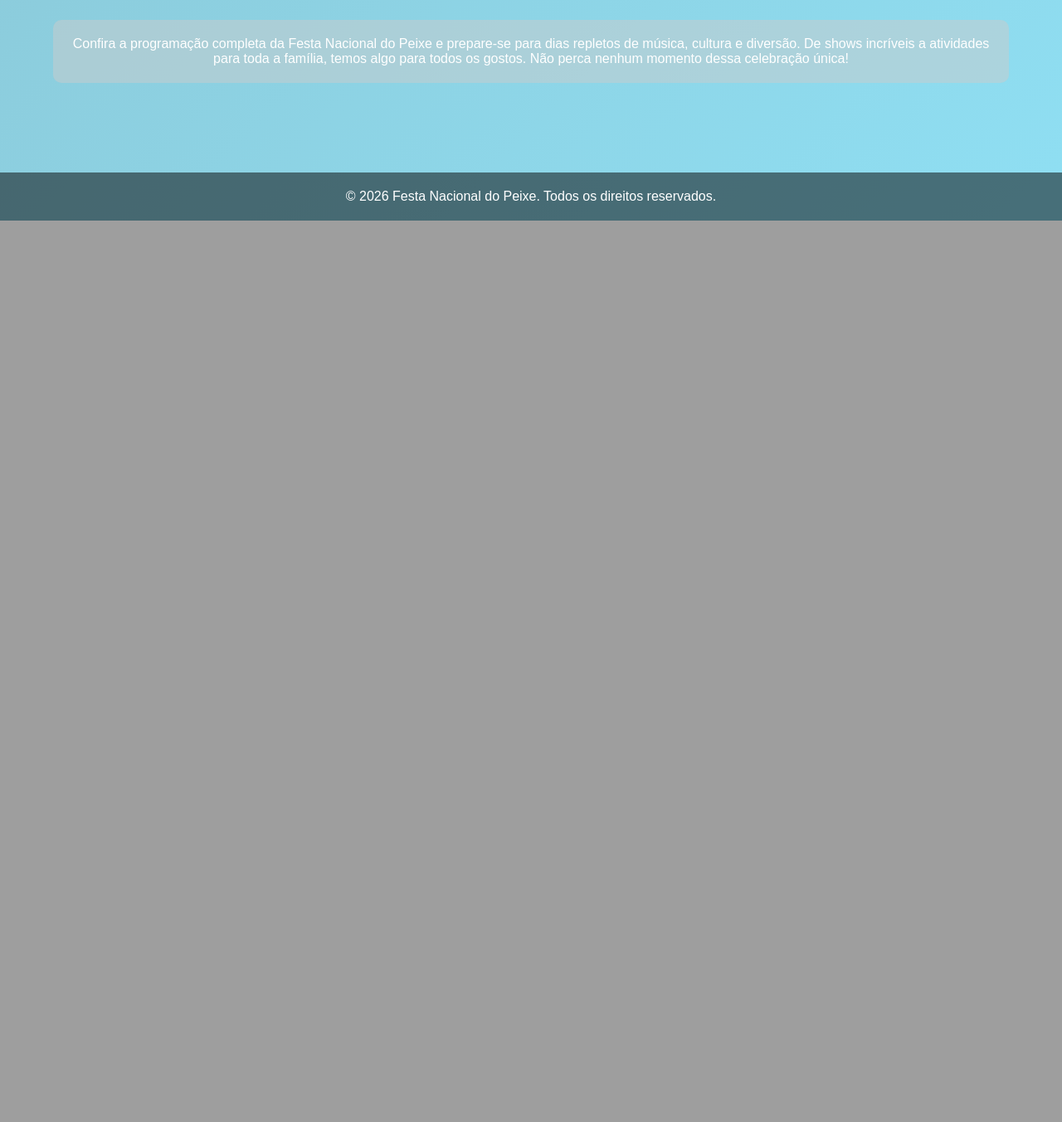
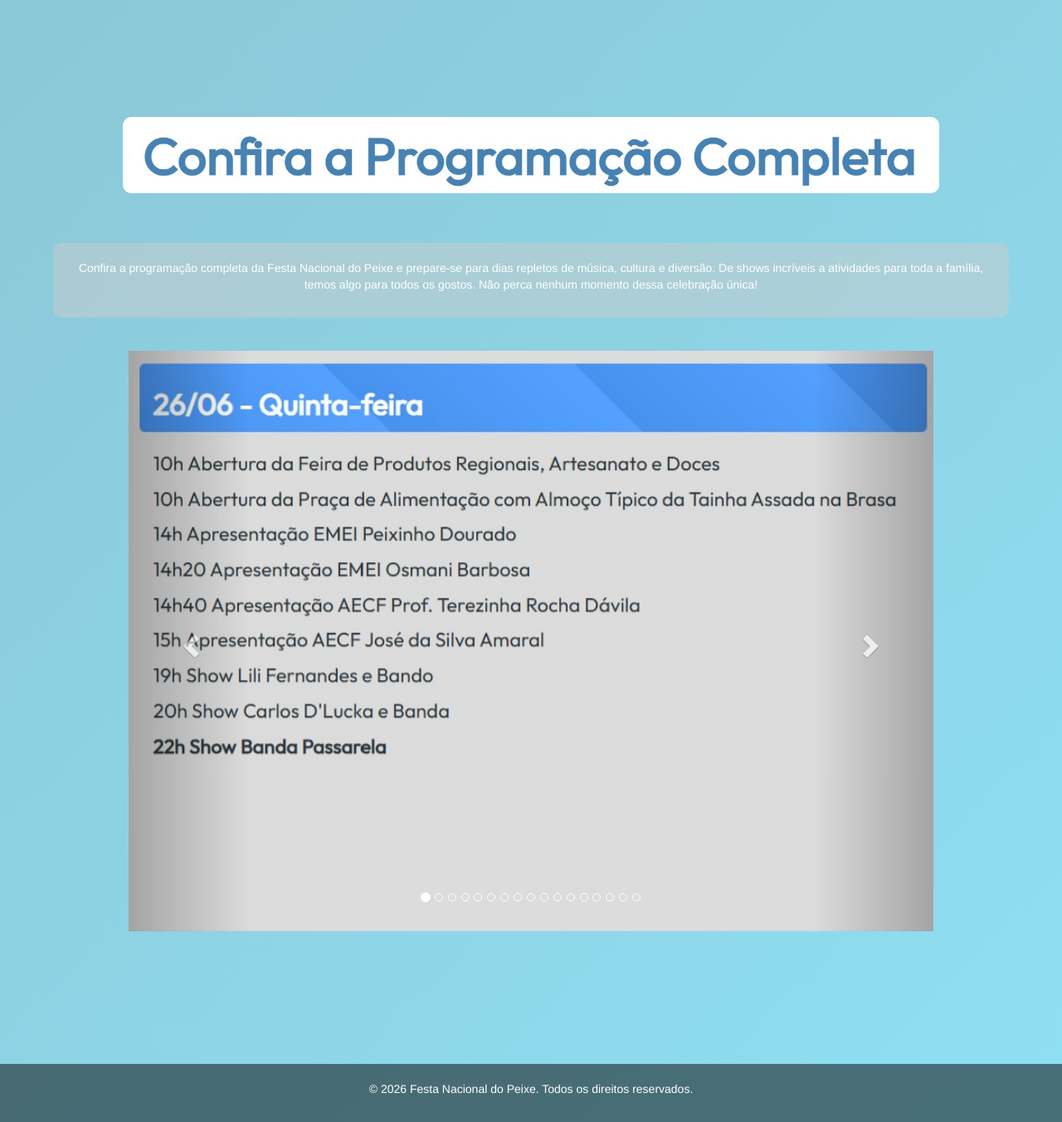
Before and after one commit to MarcosEinecke/Aulas_Senac_2025, a PHP site: page /Convite/indexConvite.html in a window 1280 px wide. Shown: the part 1431-2784 px from the top of the page at 83% size. Before the commit the page ends 1697 px from the top, so only its background shows below. Run offline with PHP 8.4, Linux system fonts and the light colour scheme.

Commit message:
Grid ok, Programação ok

```diff
--- a/Desenvolvimento Web/Aula 05 -  Grid/Convite/indexConvite.html
+++ b/Desenvolvimento Web/Aula 05 -  Grid/Convite/indexConvite.html
@@ -6,12 +6,19 @@
     <meta name="viewport" content="width=device-width, initial-scale=1.0">
     <title>Convite</title>
     <link rel="stylesheet" href="style.css">
+    <link rel="stylesheet" href="https://maxcdn.bootstrapcdn.com/bootstrap/3.4.1/css/bootstrap.min.css">
+    <script src="https://ajax.googleapis.com/ajax/libs/jquery/3.7.1/jquery.min.js"></script>
+    <script src="https://maxcdn.bootstrapcdn.com/bootstrap/3.4.1/js/bootstrap.min.js"></script>
 </head>
 
 <body>
     <div class="background-image"><img
             src="https://tramandai.rs.gov.br/download/Banner-site-Prefeitura-1675-x-300-px.png" alt="Imagem de Fundo">
     </div>
+
+
+    <section class="inicio">
+
 
         <div class="imagem-fundo"></div>
         <div class="container">
@@ -23,8 +30,10 @@
 
         </div>
 
+    </section><br><br><br>
 
 
+    <section class=" Fotos do Evento">
         <div class="container">
             <div class="image">
                 <img src="https://encrypted-tbn0.gstatic.com/images?q=tbn:ANd9GcTw1I34lEqhcoj4zntUOV52FeS6iKDwdE-zEQ&s"
@@ -40,33 +49,151 @@
                     alt="Evento de Música">
             </div>
         </div>
-
+    </section>
 
 
     <br> <br><br> <br><br> <br>
 
-
+    <section class="Programação do Evento">
 
         <div>
             <div>
-            <h1 class="programacao">Programação</h1>
+                <h1 class="programacao"><img src="Imagens/1.jpg" alt="imagem programação"></h1>
             </div><br><br>
 
-        <div class = "div-programacao">
+            <div class="div-programacao">
                 <p>Confira a programação completa da Festa Nacional do Peixe e prepare-se para dias
                     repletos de música, cultura
-                e diversão. De shows incríveis a atividades para toda a família, temos algo para todos os gostos. Não
+                    e diversão. De shows incríveis a atividades para toda a família, temos algo para todos os gostos.
+                    Não
                     perca
                     nenhum momento dessa celebração única!</p>
             </div>
+
+
+
+        </div>
+
+
+
+        <div class="container">
+            <div id="myCarousel" class="carousel slide" data-ride="carousel">
+                <!-- Indicators -->
+                <ol class="carousel-indicators">
+                    <li data-target="#myCarousel" data-slide-to="1" class="active"></li>
+                    <li data-target="#myCarousel" data-slide-to="2"></li>
+                    <li data-target="#myCarousel" data-slide-to="3"></li>
+                    <li data-target="#myCarousel" data-slide-to="4"></li>
+                    <li data-target="#myCarousel" data-slide-to="5"></li>
+                    <li data-target="#myCarousel" data-slide-to="6"></li>
+                    <li data-target="#myCarousel" data-slide-to="7"></li>
+                    <li data-target="#myCarousel" data-slide-to="8"></li>
+                    <li data-target="#myCarousel" data-slide-to="9"></li>
+                    <li data-target="#myCarousel" data-slide-to="10"></li>
+                    <li data-target="#myCarousel" data-slide-to="11"></li>
+                    <li data-target="#myCarousel" data-slide-to="12"></li>
+                    <li data-target="#myCarousel" data-slide-to="13"></li>
+                    <li data-target="#myCarousel" data-slide-to="14"></li>
+                    <li data-target="#myCarousel" data-slide-to="15"></li>
+                    <li data-target="#myCarousel" data-slide-to="16"></li>
+                    <li data-target="#myCarousel" data-slide-to="17"></li>
+                </ol>
+
+
+
+                <div class="carousel-inner">
+
+
+                    <div class="item active">
+                        <img src="Imagens/2.jpg" alt="Imagem 2" style="width:100%;">
+                    </div>
+
+                    <div class="item">
+                        <img src="Imagens/3.jpg" alt="Imagem 3" style="width:100%;">
+                    </div>
+
+
+                    <div class="item">
+                        <img src="Imagens/4.jpg" alt="Imagem 4" style="width:100%;">
+                    </div>
+
+                    <div class="item">
+                        <img src="Imagens/5.jpg" alt="Imagem 5" style="width:100%;">
+                    </div>
+
+                    <div class="item">
+                        <img src="Imagens/6.jpg" alt="Imagem 6" style="width:100%;">
+                    </div>
+
+                    <div class="item">
+                        <img src="Imagens/7.jpg" alt="Imagem 7" style="width:100%;">
+                    </div>
+
+
+                    <div class="item">
+                        <img src="Imagens/8.jpg" alt="Imagem 8" style="width:100%;">
+                    </div>
+
+                    <div class="item">
+                        <img src="Imagens/9.jpg" alt="Imagem 9" style="width:100%;">
+                    </div>
+
+                    <div class="item">
+                        <img src="Imagens/10.jpg" alt="Imagem 10" style="width:100%;">
+                    </div>
+
+                    <div class="item">
+                        <img src="Imagens/11.jpg" alt="Imagem 11" style="width:100%;">
+                    </div>
+
+                    <div class="item">
+                        <img src="Imagens/12.jpg" alt="Imagem 12" style="width:100%;">
+                    </div>
+
+
+                    <div class="item">
+                        <img src="Imagens/13.jpg" alt="Imagem 13" style="width:100%;">
+                    </div>
+
+                    <div class="item">
+                        <img src="Imagens/14.jpg" alt="Imagem 14" style="width:100%;">
+
+                    </div>
+
+                    <div class="item">
+                        <img src="Imagens/15.jpg" alt="Imagem 15" style="width:100%;">
+                    </div>
+
+                    <div class="item">
+                        <img src="Imagens/16.jpg" alt="Imagem 16" style="width:100%;">
+                    </div>
+
+                    <div class="item">
+                        <img src="Imagens/17.jpg" alt="Imagem 17" style="width:100%;">
                     </div>
 
 
 
 
-    <br> <br><br> <br><br> <br>
+                    <!-- Controles direita e esquerda -->
+                    <a class="left carousel-control" href="#myCarousel" data-slide="prev">
+                        <span class="glyphicon glyphicon-chevron-left"></span>
+                        <span class="sr-only">Previous</span>
+                    </a>
+                    <a class="right carousel-control" href="#myCarousel" data-slide="next">
+                        <span class="glyphicon glyphicon-chevron-right"></span>
+                        <span class="sr-only">Next</span>
+                    </a>
+                </div>
 
 
+
+
+
+    </section>
+
+
+    <br> <br><br> <br><br> <br>
 
 
 
--- a/Desenvolvimento Web/Aula 05 -  Grid/Convite/style.css
+++ b/Desenvolvimento Web/Aula 05 -  Grid/Convite/style.css
@@ -96,7 +96,15 @@
       width: 100%;
       height: 100%;
       border-radius: 10px;
+
   }
+
+  .image img:hover {
+      transform: scale(1.50);
+      transition: 0.3s;
+  }
+
+
 
   @media (max-width: 768px) {
       .container {
@@ -123,10 +131,17 @@
       margin-top: 40px;
       text-align: center;
       padding: 20px;
-      background-color:  rgba(202, 203, 204, 0.5);
+      /* background-color: rgba(202, 203, 204, 0.5);*/
       color: white;
-      width: 500px;
+      width: 80%;
       margin: 0 auto;
+      border-radius: 10px;
+  }
+
+
+  .programacao img {
+      width: 100%;
+      height: auto;
       border-radius: 10px;
 
   }
@@ -146,7 +161,13 @@
   }
 
 
+.img2-programacao {
+      width: 100%;
+      height: 100%;
+      border-radius: 10px;
 
+
+  }
 
 
 
```
Also changed, not shown: Desenvolvimento Web/Aula 05 -  Grid/Convite/Imagens/1.jpg (added), Desenvolvimento Web/Aula 05 -  Grid/Convite/Imagens/10.jpg (added), Desenvolvimento Web/Aula 05 -  Grid/Convite/Imagens/11.jpg (added), Desenvolvimento Web/Aula 05 -  Grid/Convite/Imagens/12.jpg (added), Desenvolvimento Web/Aula 05 -  Grid/Convite/Imagens/13.jpg (added), Desenvolvimento Web/Aula 05 -  Grid/Convite/Imagens/14.jpg (added), Desenvolvimento Web/Aula 05 -  Grid/Convite/Imagens/15.jpg (added), Desenvolvimento Web/Aula 05 -  Grid/Convite/Imagens/16.jpg (added), Desenvolvimento Web/Aula 05 -  Grid/Convite/Imagens/17.jpg (added), Desenvolvimento Web/Aula 05 -  Grid/Convite/Imagens/2.jpg (added), Desenvolvimento Web/Aula 05 -  Grid/Convite/Imagens/3.jpg (added), Desenvolvimento Web/Aula 05 -  Grid/Convite/Imagens/4.jpg (added), Desenvolvimento Web/Aula 05 -  Grid/Convite/Imagens/5.jpg (added), Desenvolvimento Web/Aula 05 -  Grid/Convite/Imagens/6.jpg (added), 3 more files. Lines whose indentation alone changed are shown as unchanged.
